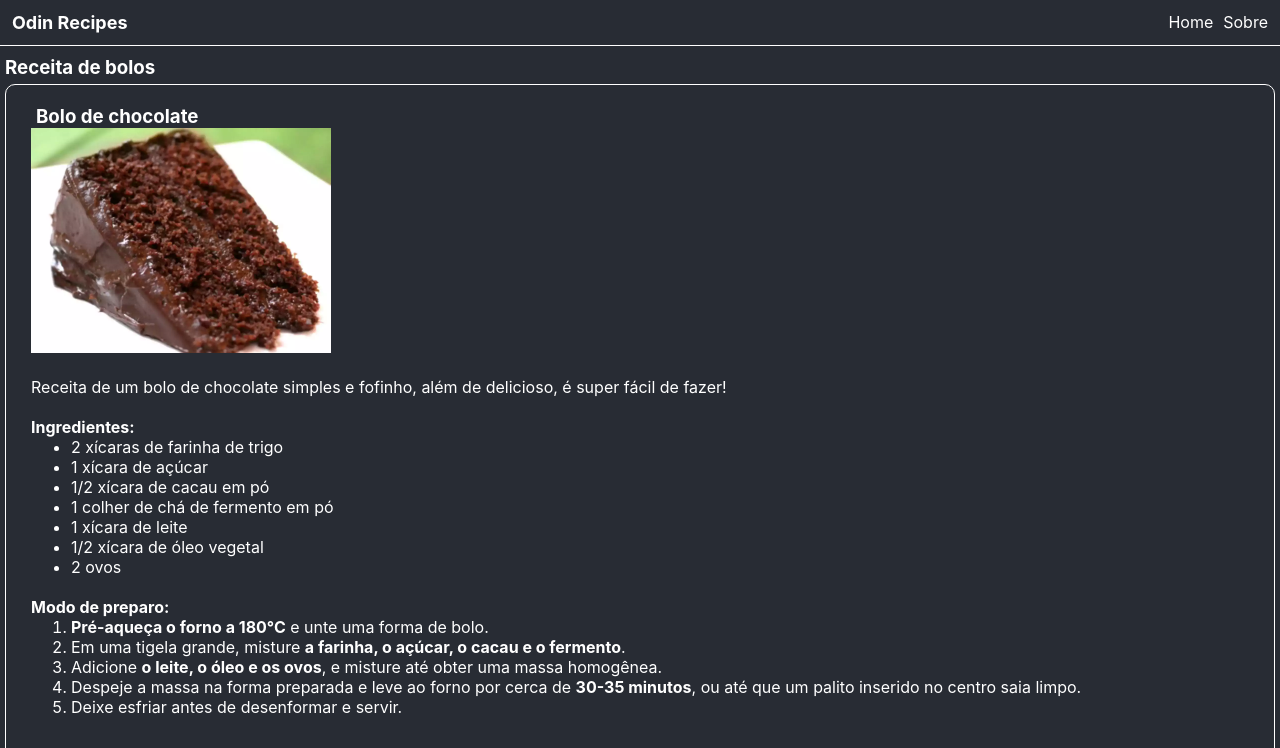
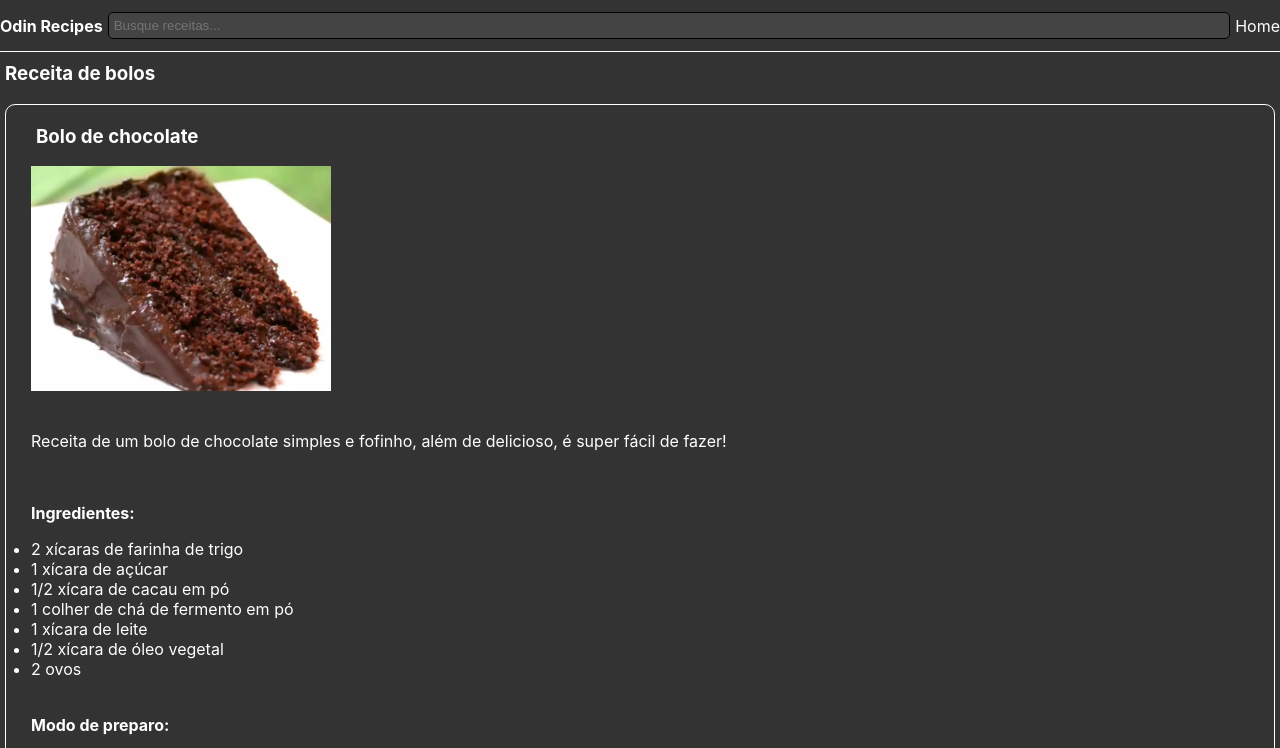
Before and after one commit to aikovlr/odin-recipes, a plain HTML site: page pages/cakes.html in a window 1280 px wide. Shown: the top 748 px of the page. Drawn offline with Linux system fonts and the light colour scheme.

Commit message:
Refactor navigation and improve styling across recipe pages; update titles and add search input

```diff
--- a/pages/cakes.html
+++ b/pages/cakes.html
@@ -3,21 +3,20 @@
 <head>
     <meta charset="UTF-8">
     <meta name="viewport" content="width=device-width, initial-scale=1.0">
-    <title>Bolos - Odin Recipes</title>
+    <title>Odin Recipes</title>
     <link rel="stylesheet" href="../styles.css">
 </head>
+
 <body>
     <!--header-->
     <nav>
-        <ul class ="header">
-            <li class ="logo">
+        <ul>
+            <label>
                 <a href="../index.html">Odin Recipes</a>
-            </li>
-            <li class ="top">
+            </label>
+            <input type="search" placeholder="Busque receitas...">
+            <li>
                 <a href="../index.html">Home</a>
-            </li>
-            <li class ="top">
-                <a href="../index.html">Sobre</a>
             </li>
         </ul>
     </nav>
--- a/styles.css
+++ b/styles.css
@@ -1,52 +1,77 @@
 /*Estilização global do site*/
 * {
-    color: white;
-    background-color: #282c34;
-    font-family: Inter, "Helvetica Neue", Helvetica, Arial, sans-serif;
-    box-sizing: border-box;
-    margin: 0;
+  box-sizing: content-box;
 }
 
-/* Mantem o header grudado*/
+body {
+  margin: 0;
+  color: white;
+  background-color: #333;
+  font-family: Inter, "Helvetica Neue", Helvetica, Arial, sans-serif;
+}
+
+ul,
+ol {
+  margin: 0;
+  padding: 0;
+}
+
+a,
+a:visited,
+a:active {
+  color: white;
+  padding: 0;
+  margin: 0;
+  text-decoration: none;
+}
+
+a:hover {
+  color: #ffcc00;
+}
+
+/* Estiliza o cabeçalho*/
 nav {
+  background: #333;
   position: sticky;
   top: 0;
-}
-/* Container do header*/
-.header {
-  display: flex;
+  border-bottom: 1px solid #ffffff;
   padding: 12px;
-  border-bottom: 1px solid #ffffff;
-}
-/* estiliza o texto do header */
-.logo,
-.top {
-  list-style-type: none;
+  padding-left: 0;
+  padding-right: 0;
 }
 
-.logo {
-  font-size: 18px;
-  font-weight: bold;
-  margin-right: auto;
+nav ul {
+  list-style-type: none;
+  display: flex;
+  align-items: center;
 }
 
-.top{
+nav li {
   font-size: 16px;
-  margin-left: 10px;
+  margin: 0;
 }
 
-.logo a:link,
-.top a:link {
-  text-decoration: none;
+label {
+  font-weight: bold;
 }
+
+/*Estiliza a caixa de pesquisa das abas*/
+nav input[type="search"] {
+  margin: 0 5px;
+  padding: 5px;
+  border-radius: 5px;
+  border: 1px solid black;
+  background-color: #444;
+  color: white;
+  flex-grow: 1;
+}
+
 /* Borda de container */
 .borda {
-  text-align: justify;
   width: auto;
   height: auto;
   border: 1px solid white;
   border-radius: 10px;
-  display: block;
   padding: 10px 25px 25px 25px;
   margin: 5px;
   margin-bottom: 20px;
```
Also changed, not shown: index.html (+4 -13 lines), pages/cookie.html (+8 -8 lines), pages/pudim.html (+6 -8 lines), img/menu.png (added).
